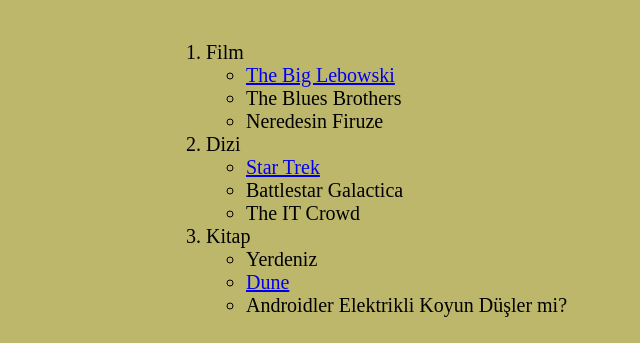
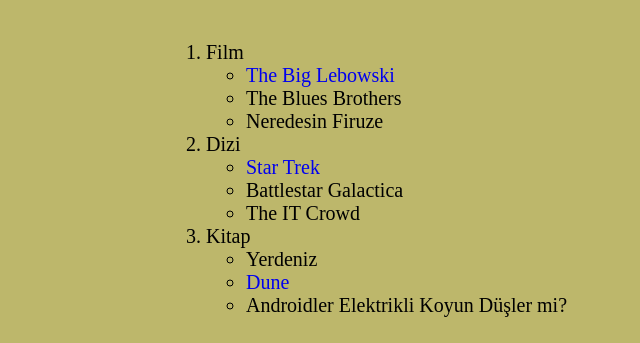
Before and after one commit to taha-cavus/A-little-web-site-about-myself-attemp, a plain HTML site: page index.html in a window 1280 px wide. Shown: the part 272-615 px from the top of the page, 174-814 px from the left. Drawn offline with Linux system fonts and the light colour scheme.

Commit message:
deleted line of the links

```diff
--- a/index.html
+++ b/index.html
@@ -20,14 +20,14 @@
         <ol>
             <li>Film
                 <ul>
-                    <li><a href="https://www.imdb.com/title/tt0118715/" target="_blank">The Big Lebowski</a> </li>
+                    <li><a href="https://www.imdb.com/title/tt0118715/" target="_blank" style="text-decoration: none;">The Big Lebowski</a> </li>
                     <li>The Blues Brothers</li>
                     <li>Neredesin Firuze</li>
                 </ul>
             </li>
             <li>Dizi
                 <ul>
-                    <li><a href="https://www.imdb.com/title/tt0060028/" target="_blank">Star Trek</a> </li>
+                    <li><a href="https://www.imdb.com/title/tt0060028/" target="_blank" style="text-decoration: none;">Star Trek</a> </li>
                     <li>Battlestar Galactica</li>
                     <li>The IT Crowd</li>
                 </ul>
@@ -35,7 +35,7 @@
             <li>Kitap
                 <ul>
                     <li>Yerdeniz</li>
-                    <li><a href="https://www.goodreads.com/book/show/44767458-dune" target="_blank">Dune</a> </li>
+                    <li><a href="https://www.goodreads.com/book/show/44767458-dune" target="_blank" style="text-decoration: none;">Dune</a> </li>
                     <li>Androidler Elektrikli Koyun Düşler mi?</li>
                 </ul>
             </li>
```
